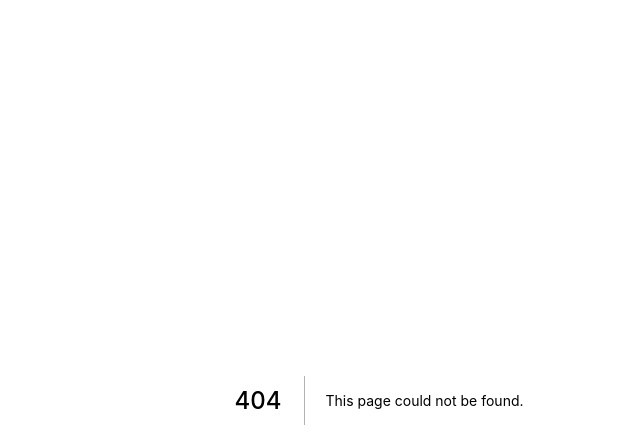
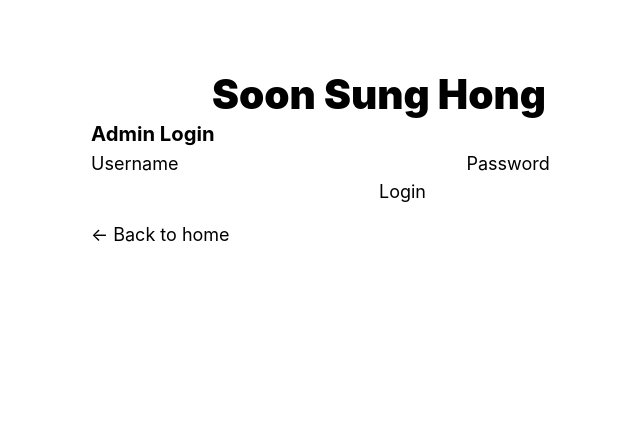
Before and after one commit to 0xsoon/blog, a Next.js app: page /admin in a window 1280 px wide. Before the commit this address had no page. Shown: the top 448 px of the page, without its empty margins (261-901 px from the left). Built offline with nearby package versions, Linux system fonts and the light colour scheme.

Commit message:
Added API for admin login

```diff
--- a/components/layout.js
+++ b/components/layout.js
@@ -19,7 +19,7 @@ const socialNetworks = [
 ];
 export const siteTitle = 'Soon Sung Hong'
 
-export default function Layout({ children, home }) {
+export default function Layout({ children, home, admin }) {
     return (
       <div className="max-w-lg mt-16 mx-auto">
         <Head>
@@ -49,6 +49,10 @@ export default function Layout({ children, home }) {
                     </Link>
                   </div>
                 ))}
+                {admin ?
+                  <div>
+                    <h1>Admin Mode</h1>
+                  </div> : null}
               </div>
             </>
           ) : (
--- /dev/null
+++ b/pages/admin.js
@@ -0,0 +1,33 @@
+import { useState } from 'react'
+
+import Layout from "../components/layout";
+
+
+export default function Admin(){
+    const [isLogin, setIsLogin] = useState(false);
+    async function onSubmit(event) {
+        event.preventDefault();
+        const formData = new FormData(event.target);
+        const response = await fetch('/api/auth', {
+            method: 'POST',
+            headers: new Headers({'content-type': 'application/ccccccjson'}),
+            body: JSON.stringify(Object.fromEntries(formData.entries()))
+        })
+        if (response.user){
+            setIsLogin(true);
+        }
+    }
+
+    return (
+        <Layout isLogin>
+            <h1 className="text-lg font-bold">Admin Login</h1>
+            <form onSubmit={onSubmit}>
+                <label for="user" >Username</label>
+                <input name="user" className="border-solid `border-black"/>
+                <label for="password">Password</label>
+                <input name="password" className="border-solid border-black"/>
+                <button className="border-solid border-black" type="submit">Login</button>
+            </form>
+        </Layout>
+    )
+}``
--- a/pages/api/auth.js
+++ b/pages/api/auth.js
@@ -2,7 +2,7 @@ var bkfd2Password = require('pbkdf2-password');
 var hash = bkfd2Password();
 
 var adminUser = {
-    soon : {name: 'soon', password: 'myblog'}
+    soon : {name: 'soon', password: 'myblog', isLogin: false}
 }
 
 hash({ password: adminUser.soon.password }, function (err, pass, salt, hash){
@@ -35,6 +35,7 @@ export default function handler(req, res) {
             return res.status(428).json({text: "username or password required", user: null});
         }
         authenticate(user, password, function(err, user) {
+            console.log(user)
             if (user) return res.status(200).json({text: "success", user: user});
             if (err) return res.status(401).json({text: "fail", user: null});
         })
```
